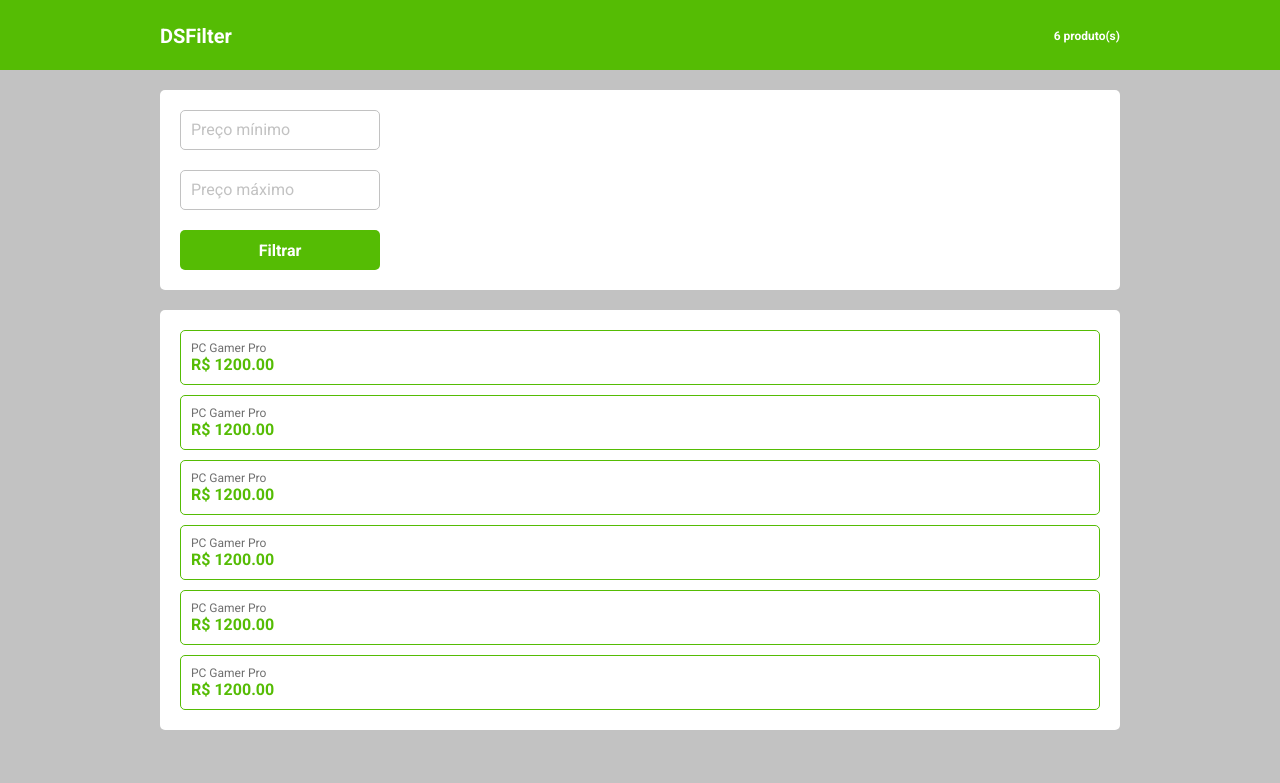
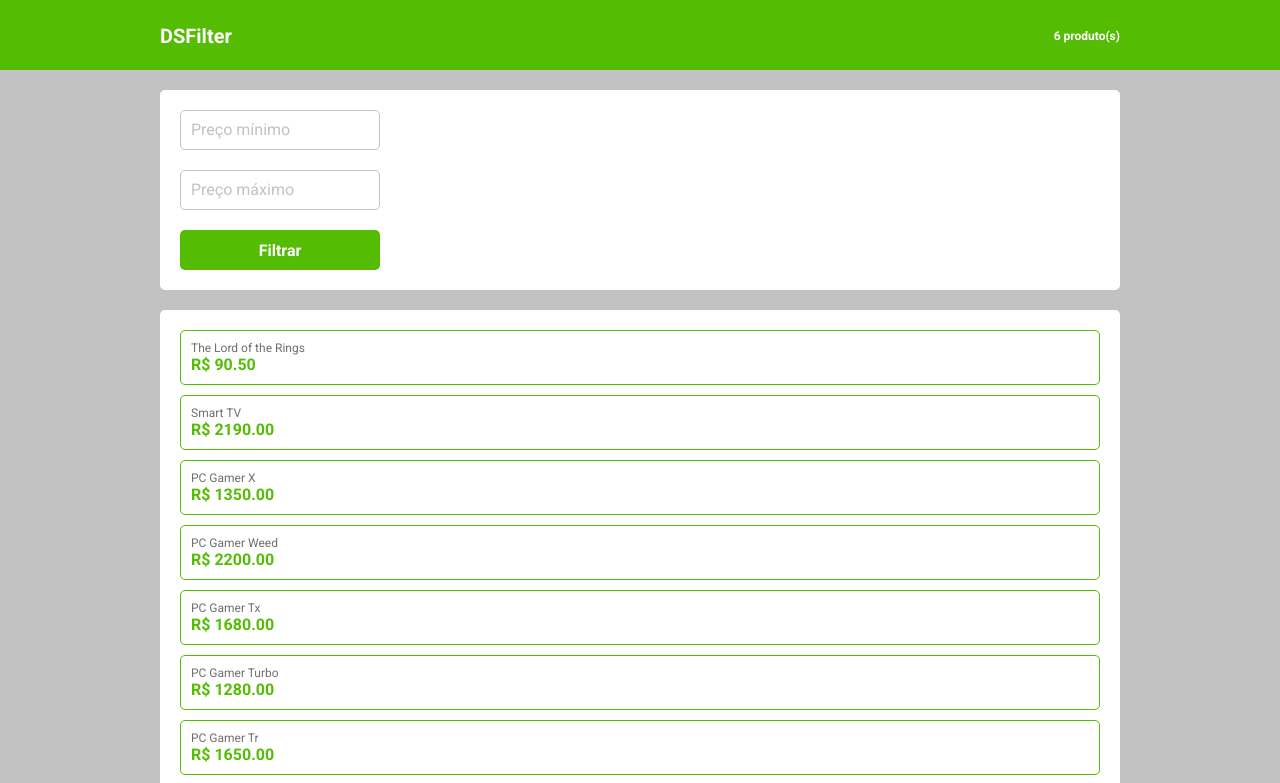
Before and after one commit to RenataHassum/dsfilter, a React (Vite) app: page / in a window 1280 px wide. Shown: the top 783 px of the page. Built offline with nearby package versions, Linux system fonts and the light colour scheme.

Commit message:
dynamic listing

```diff
--- a/src/App.tsx
+++ b/src/App.tsx
@@ -1,15 +1,15 @@
 import CardFilter from './components/CardFilter';
 import CardListing from './components/CardListing';
-
 import Header from './components/Header';
+import * as productService from './services/product-service';
 
 export default function App() {
   return (
     <>
-        <Header />
+      <Header />
       <main className="container-body-960">
         <CardFilter />
-        <CardListing />
+        <CardListing products={productService.findAll()} />
       </main>
     </>
   );
--- a/src/components/CardListing/index.tsx
+++ b/src/components/CardListing/index.tsx
@@ -1,34 +1,21 @@
+import { ProductDTO } from '../../models/product';
 import './styles.css';
 
-export default function CardListing() {
+type Props = {
+  products: ProductDTO[];
+};
+
+export default function CardListing({ products }: Props) {
   return (
     <>
       <form>
-        <div className="card-listing-dsfilter container-body">
-          <div className="product-dsfilter">
-            <h3>PC Gamer Pro</h3>
-            <p>R$ 1200.00</p>
-          </div>
-          <div className="product-dsfilter">
-            <h3>PC Gamer Pro</h3>
-            <p>R$ 1200.00</p>
-          </div>
-          <div className="product-dsfilter">
-            <h3>PC Gamer Pro</h3>
-            <p>R$ 1200.00</p>
-          </div>
-          <div className="product-dsfilter">
-            <h3>PC Gamer Pro</h3>
-            <p>R$ 1200.00</p>
-          </div>
-          <div className="product-dsfilter">
-            <h3>PC Gamer Pro</h3>
-            <p>R$ 1200.00</p>
-          </div>
-          <div className="product-dsfilter">
-            <h3>PC Gamer Pro</h3>
-            <p>R$ 1200.00</p>
-          </div>
+        <div className=" card-listing-dsfilter container-body">
+          {products.map((product) => (
+            <div key={product.id} className="product-dsfilter">
+              <h3>{product.name}</h3>
+              <p>R$ {product.price.toFixed(2)}</p>
+            </div>
+          ))}
         </div>
       </form>
     </>
--- a/src/services/product-service.ts
+++ b/src/services/product-service.ts
@@ -1,7 +1,13 @@
+import { ProductDTO } from '../models/product';
+
 export function findByPrice(min: number, max: number): ProductDTO[] {
   return products
     .filter((x) => x.price >= min && x.price <= max)
     .sort((x, y) => x.price - y.price);
+}
+
+export function findAll(): ProductDTO[] {
+  return products;
 }
 
 const products: ProductDTO[] = [
```
